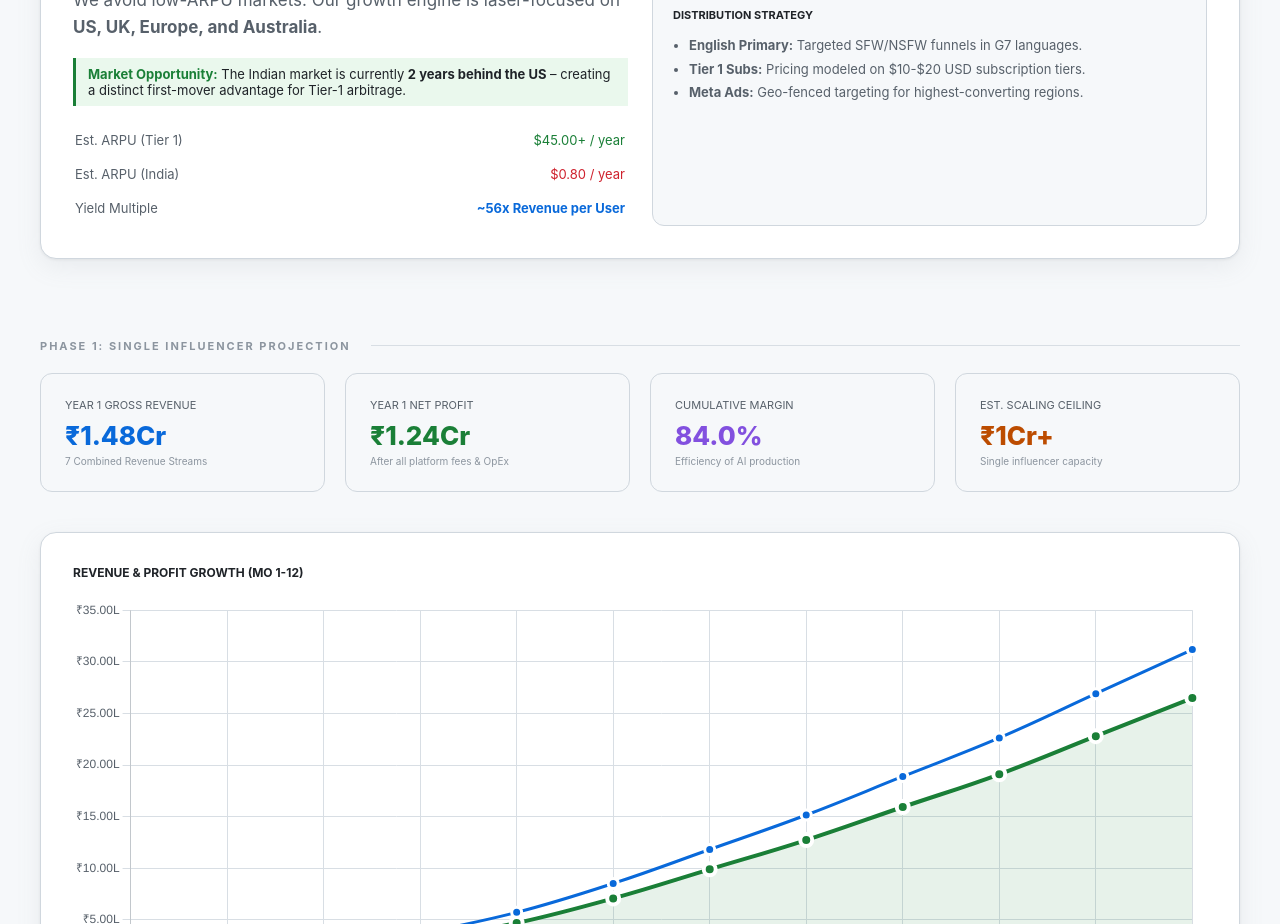
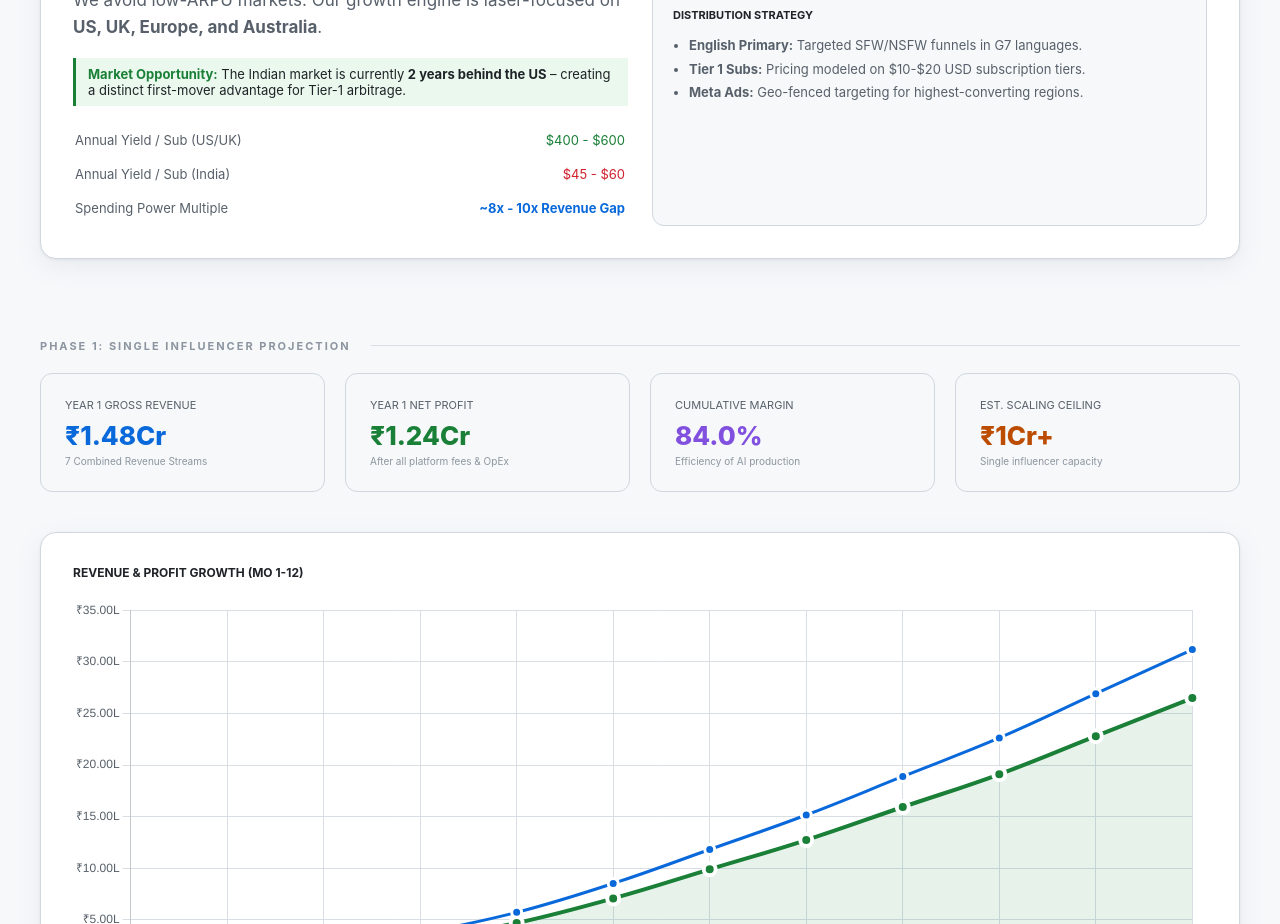
Before and after one commit to rheavoss/virtual-influencer-studio, a Next.js app in the folder 20_tech/jasmine-dashboard/: page / in a window 1280 px wide. Shown: the part 1160-2084 px from the top of the page. Built offline with nearby package versions, Linux system fonts and the light colour scheme; no server answers; the database is empty.

Commit message:
Update investor pitch: Correct the Tier-1 yield to -/year per subscriber

```diff
--- a/20_tech/jasmine-dashboard/components/PLDashboard.js
+++ b/20_tech/jasmine-dashboard/components/PLDashboard.js
@@ -175,9 +175,9 @@ export default function PLDashboard({ data }) {
               </div>
               <table style={{ width: '100%', fontSize: 13, color: C.textSec }}>
                 <tbody>
-                  <tr style={{ borderBottom: `1px solid ${C.grid}` }}><td style={{ padding: '8px 0' }}>Est. ARPU (Tier 1)</td><td style={{ textAlign: 'right', color: C.green }}>$45.00+ / year</td></tr>
-                  <tr style={{ borderBottom: `1px solid ${C.grid}` }}><td style={{ padding: '8px 0' }}>Est. ARPU (India)</td><td style={{ textAlign: 'right', color: C.red }}>$0.80 / year</td></tr>
-                  <tr><td style={{ padding: '8px 0' }}>Yield Multiple</td><td style={{ textAlign: 'right', color: C.blue, fontWeight: 700 }}>~56x Revenue per User</td></tr>
+                  <tr style={{ borderBottom: `1px solid ${C.grid}` }}><td style={{ padding: '8px 0' }}>Annual Yield / Sub (US/UK)</td><td style={{ textAlign: 'right', color: C.green }}>$400 - $600</td></tr>
+                  <tr style={{ borderBottom: `1px solid ${C.grid}` }}><td style={{ padding: '8px 0' }}>Annual Yield / Sub (India)</td><td style={{ textAlign: 'right', color: C.red }}>$45 - $60</td></tr>
+                  <tr><td style={{ padding: '8px 0' }}>Spending Power Multiple</td><td style={{ textAlign: 'right', color: C.blue, fontWeight: 700 }}>~8x - 10x Revenue Gap</td></tr>
                 </tbody>
               </table>
             </div>
```
